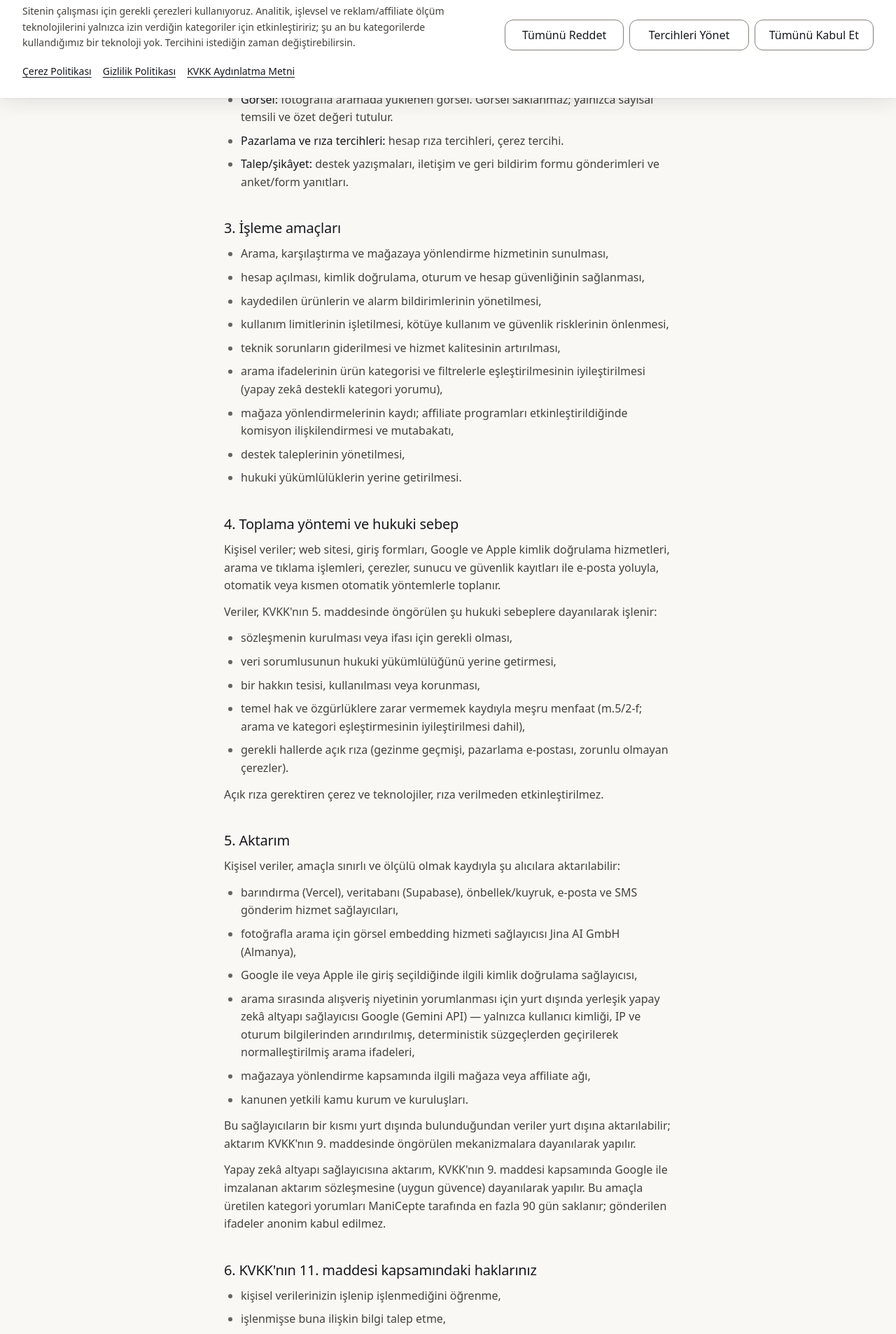
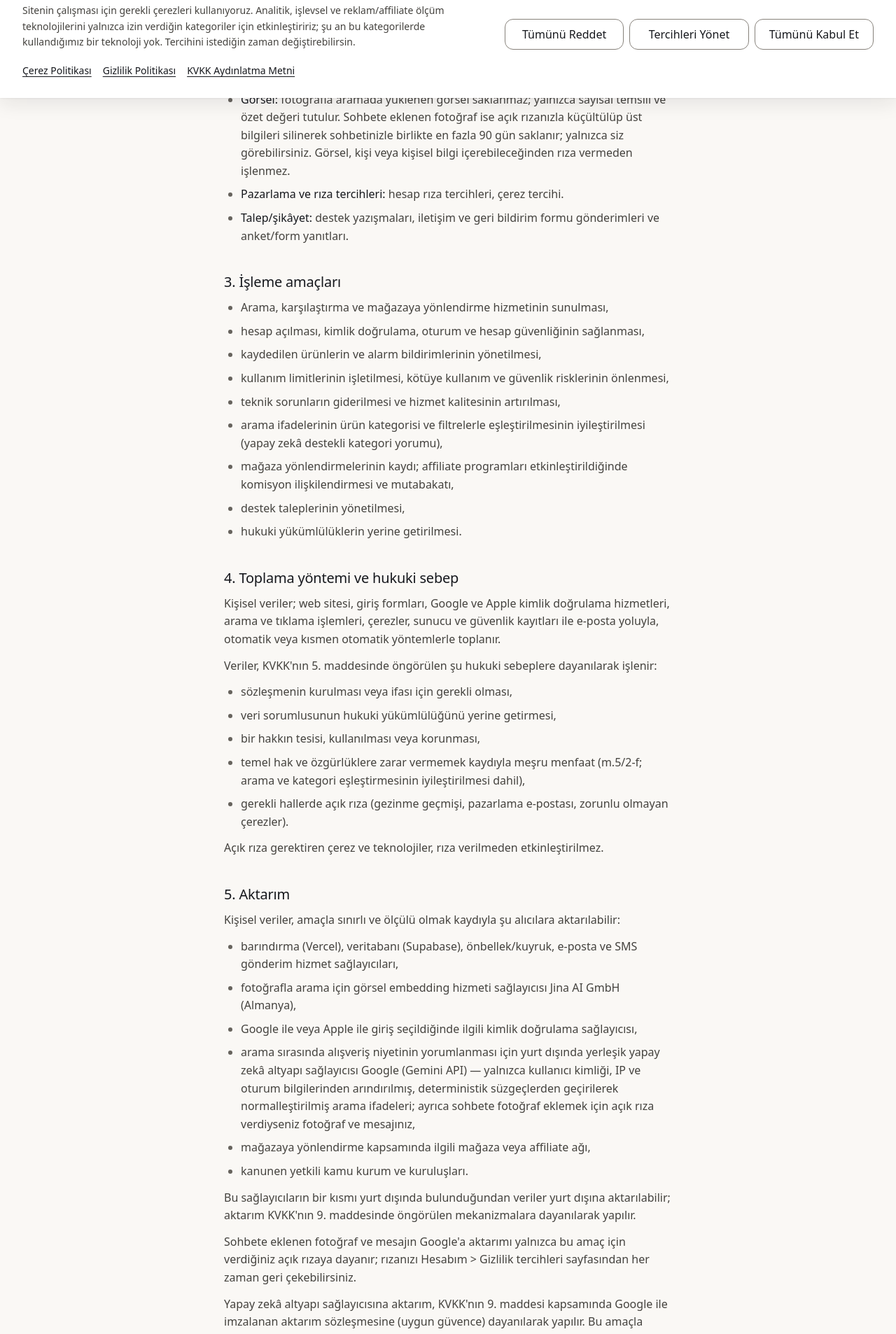
Before and after one commit to ArillaSoftOrg/arilla, a Next.js app in the folder apps/web/: page /kvkk-aydinlatma in a window 1280 px wide. Shown: the part 660-2566 px from the top of the page at 70% size. Built offline with nearby package versions, Linux system fonts and the light colour scheme; no server answers; a web font is replaced by a local one.

Commit message:
docs(legal): describe chat photo processing, Gemini transfer and 90-day retention
Privacy policy and KVKK notice now cover chat image attachments: explicit
consent, Gemini transfer, retention, withdrawal. Text states only what the
code does.

```diff
--- a/apps/web/app/kvkk-aydinlatma/page.tsx
+++ b/apps/web/app/kvkk-aydinlatma/page.tsx
@@ -50,8 +50,11 @@ export default function KvkkAydinlatmaPage() {
             kimliği.
           </li>
           <li>
-            <strong>Görsel:</strong> fotoğrafla aramada yüklenen görsel. Görsel saklanmaz; yalnızca
-            sayısal temsili ve özet değeri tutulur.
+            <strong>Görsel:</strong> fotoğrafla aramada yüklenen görsel saklanmaz; yalnızca sayısal
+            temsili ve özet değeri tutulur. Sohbete eklenen fotoğraf ise açık rızanızla küçültülüp
+            üst bilgileri silinerek sohbetinizle birlikte en fazla 90 gün saklanır; yalnızca siz
+            görebilirsiniz. Görsel, kişi veya kişisel bilgi içerebileceğinden rıza vermeden
+            işlenmez.
           </li>
           <li>
             <strong>Pazarlama ve rıza tercihleri:</strong> hesap rıza tercihleri, çerez tercihi.
@@ -128,7 +131,8 @@ export default function KvkkAydinlatmaPage() {
             arama sırasında alışveriş niyetinin yorumlanması için yurt dışında yerleşik yapay zekâ
             altyapı sağlayıcısı Google (Gemini API) — yalnızca kullanıcı kimliği, IP ve oturum
             bilgilerinden arındırılmış, deterministik süzgeçlerden geçirilerek normalleştirilmiş
-            arama ifadeleri,
+            arama ifadeleri; ayrıca sohbete fotoğraf eklemek için açık rıza verdiyseniz fotoğraf ve
+            mesajınız,
           </li>
           {ga4 ? (
             <li>
@@ -143,6 +147,11 @@ export default function KvkkAydinlatmaPage() {
         <p>
           Bu sağlayıcıların bir kısmı yurt dışında bulunduğundan veriler yurt dışına aktarılabilir;
           aktarım KVKK&apos;nın 9. maddesinde öngörülen mekanizmalara dayanılarak yapılır.
+        </p>
+        <p>
+          Sohbete eklenen fotoğraf ve mesajın Google&apos;a aktarımı yalnızca bu amaç için
+          verdiğiniz açık rızaya dayanır; rızanızı Hesabım &gt; Gizlilik tercihleri sayfasından her
+          zaman geri çekebilirsiniz.
         </p>
         <p>
           Yapay zekâ altyapı sağlayıcısına aktarım, KVKK&apos;nın 9. maddesi kapsamında Google ile
--- a/apps/web/app/legal-identity-block.tsx
+++ b/apps/web/app/legal-identity-block.tsx
@@ -13,7 +13,7 @@ export const LEGAL_EFFECTIVE_LABEL = "Yürürlük ve son güncelleme: 26 Eylül
  * yorum (karar 0062) icin guncellendi. Diger yasal sayfalar degismedigi icin
  * ortak etiketi korur.
  */
-export const PRIVACY_NOTICE_UPDATED_LABEL = "Son güncelleme: 7 Ekim 2026";
+export const PRIVACY_NOTICE_UPDATED_LABEL = "Son güncelleme: 11 Ekim 2026";
 
 function MailLink({ email }: { email: string }) {
   return <a href={`mailto:${email}`}>{email}</a>;
```
Also changed, not shown: apps/web/app/gizlilik/page.tsx (+24 -1 lines).
